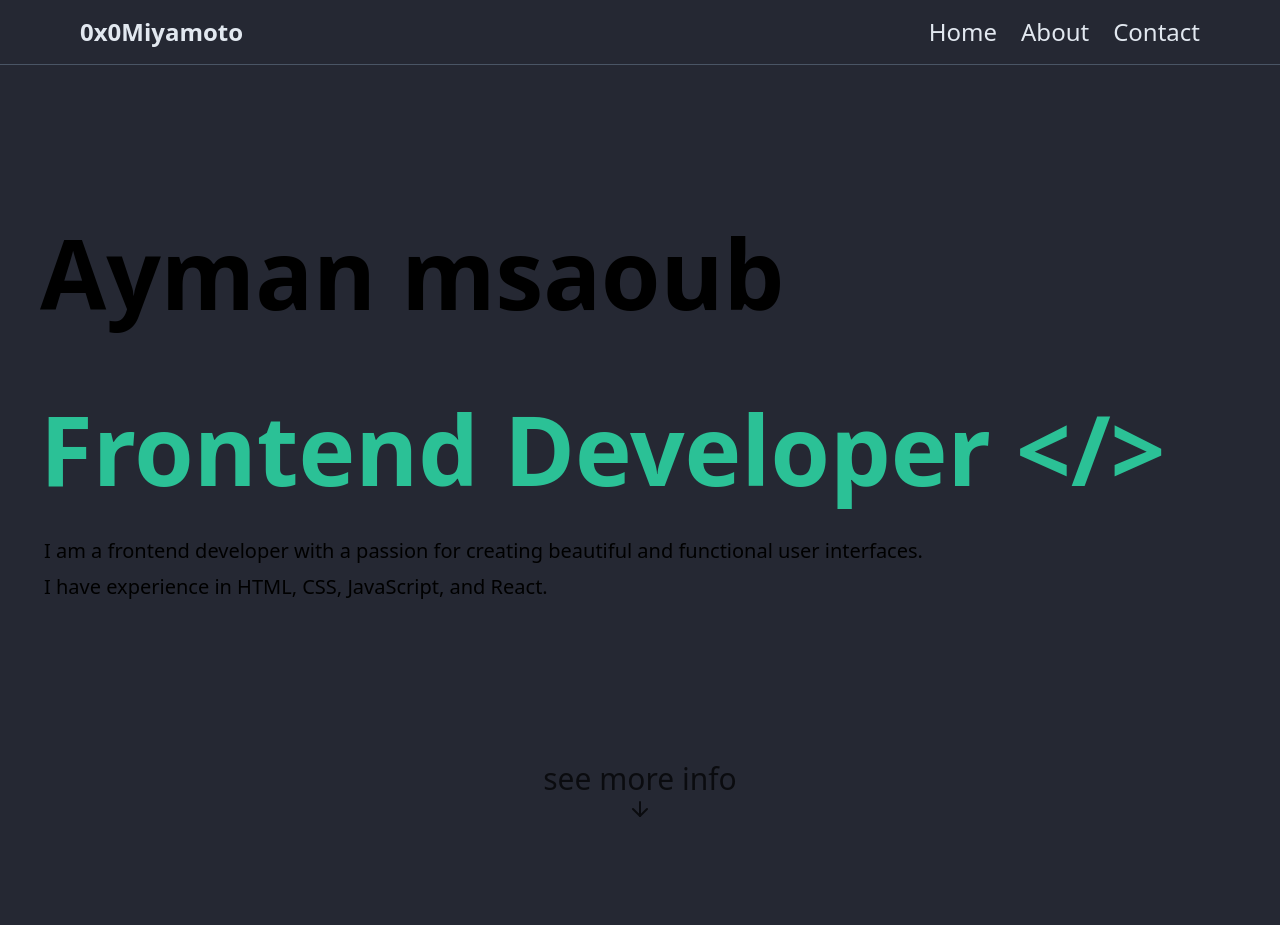
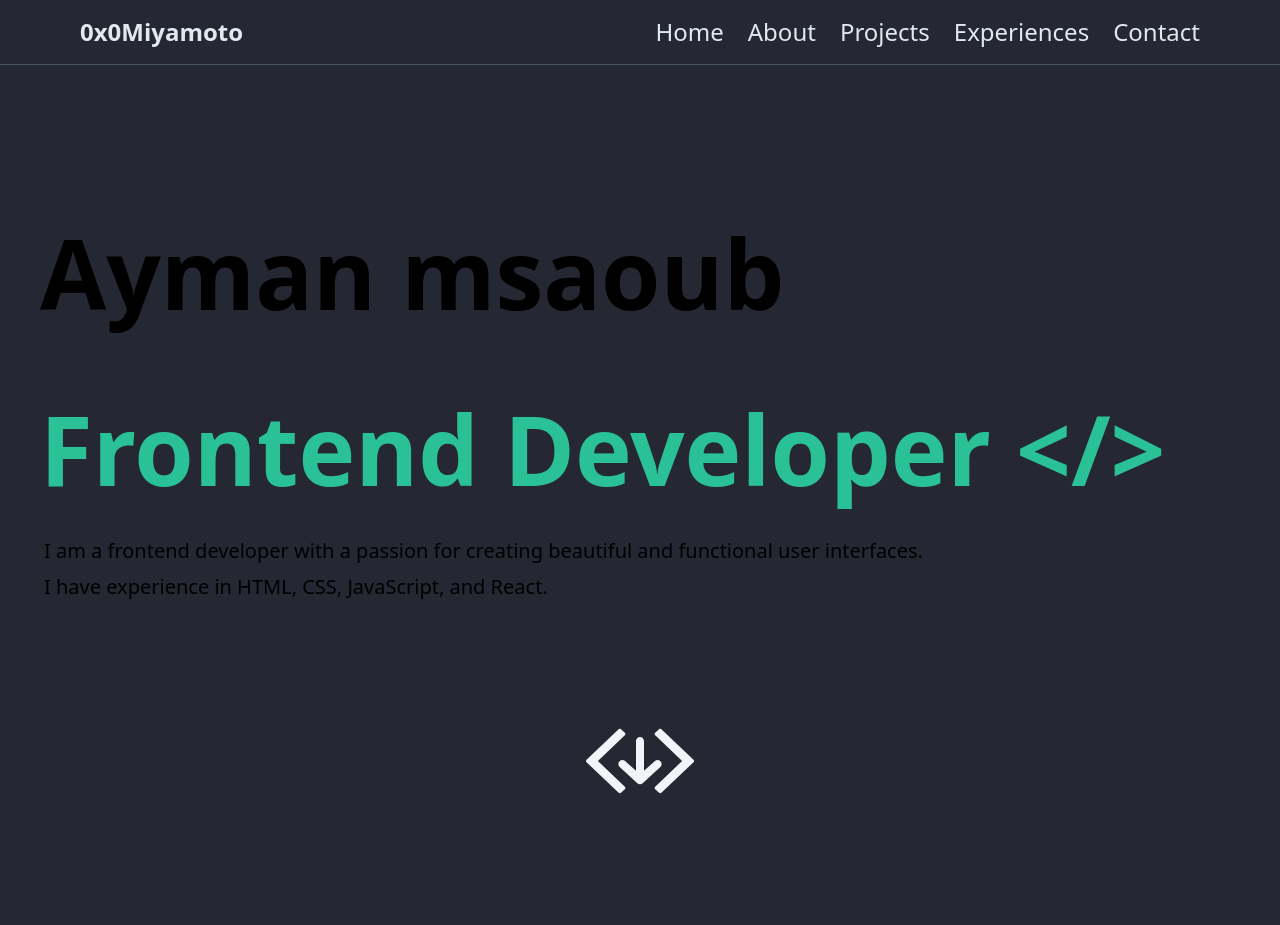
Before and after one commit to msbayman/portfoliov_2.0, a Next.js app in the folder portfolio_v2.0/: page / in a window 1280 px wide. Shown: the top 925 px of the page. Built offline with nearby package versions, Linux system fonts and the light colour scheme.

Commit message:
i added cv and contact

```diff
--- /dev/null
+++ b/portfolio_v2.0/app/components/DrawOutlineButton.tsx
@@ -0,0 +1,23 @@
+import React from 'react'
+
+type DrawOutlineButtonProps = React.ButtonHTMLAttributes<HTMLButtonElement>;
+const DrawOutlineButton: React.FC<DrawOutlineButtonProps> = ({ children, ...rest }) => {
+
+    return (
+
+        <button
+            {...rest}
+            className="group relative text-3xl px-4 py-2 font-medium text-slate-100 transition-colors duration-[400ms] hover:text-[var(--color-accent-dark)] cursor-pointer ">
+            <span>{children}</span>
+            <span className="absolute left-0 top-0 h-[2px] w-0 bg-[var(--color-accent-dark)] transition-all duration-100 group-hover:w-full" />
+            <span className="absolute right-0 top-0 h-0 w-[2px] bg-[var(--color-accent-dark)] transition-all delay-100 duration-100 group-hover:h-full" />
+            <span className="absolute bottom-0 right-0 h-[2px] w-0 bg-[var(--color-accent-dark)] transition-all delay-200 duration-100 group-hover:w-full" />
+            <span className="absolute bottom-0 left-0 h-0 w-[2px] bg-[var(--color-accent-dark)] transition-all delay-300 duration-100 group-hover:h-full" />
+
+        </button>
+
+    );
+
+};
+
+export default DrawOutlineButton
--- a/portfolio_v2.0/app/components/Navbar.tsx
+++ b/portfolio_v2.0/app/components/Navbar.tsx
@@ -12,9 +12,11 @@ export default function Navbar() {
                 <h1 className="font-bold lg:text-2xl">0x0Miyamoto</h1>
                 {/* Desktop Nav */}
                 <ul className="hidden md:flex space-x-6 ">
-                    <li><a href="/" className="hover:text-white lg:text-2xl">Home</a></li>
-                    <li><a href="/about" className="hover:text-white lg:text-2xl">About</a></li>
-                    <li><a href="/contact" className="hover:text-white lg:text-2xl">Contact</a></li>
+                    <li><a href="/" className="hover:text-white md:text-md lg:text-2xl">Home</a></li>
+                    <li><a href="#about" className="hover:text-white md:text-md lg:text-2xl">About</a></li>
+                    <li><a href="#Projects" className="hover:text-white md:text-md lg:text-2xl">Projects</a></li>
+                    <li><a href="#Experiences" className="hover:text-white md:text-md lg:text-2xl">Experiences</a></li>
+                    <li><a href="#Contact" className="hover:text-white md:text-md lg:text-2xl">Contact</a></li>
                 </ul>
 
                 {/* Hamburger Button (Mobile) */}
@@ -33,8 +35,8 @@ export default function Navbar() {
             >
                 <ul className="flex flex-col space-y-6 text-lg">
                     <li><a href="/" onClick={() => setOpen(false)} className="hover:underline">Home</a></li>
-                    <li><a href="/about" onClick={() => setOpen(false)} className="hover:underline">About</a></li>
-                    <li><a href="/contact" onClick={() => setOpen(false)} className="hover:underline">Contact</a></li>
+                    <li><a href="#about" onClick={() => setOpen(false)} className="hover:underline">About</a></li>
+                    <li><a href="#contact" onClick={() => setOpen(false)} className="hover:underline">Contact</a></li>
                 </ul>
             </div>
 
--- a/portfolio_v2.0/app/globals.css
+++ b/portfolio_v2.0/app/globals.css
@@ -15,6 +15,11 @@ html{
   --color-accent: #28c392;
   --color-accent-dark: #2bc196;
   --color-accent-blue: #28385a;
+}
+
+::selection {
+  background-color: #28c392;
+  color: white;
 }
 
 @theme inline {
--- a/portfolio_v2.0/app/page.tsx
+++ b/portfolio_v2.0/app/page.tsx
@@ -6,6 +6,10 @@ import Btn_accent_green from "./components/Btn_accent_green";
 import About from "./sections/About";
 import Projects from "./sections/Projects";
 import Experience from "./sections/Experience";
+import { Contact } from "lucide-react";
+import Contacts from "./sections/contacts";
+import { IoIosCodeDownload, IoMdDownload } from "react-icons/io";
+import DrawOutlineButton from "./components/DrawOutlineButton";
 
 export default function Home() {
   return (
@@ -26,7 +30,16 @@ export default function Home() {
         <p className="text-sm text-[var(--color-text-secondary)] ml-10 mb-10 md:text-xl lg:text-1xl lg:ml-11 lg:mb-20">
           I have experience in HTML, CSS, JavaScript,
           and React.</p>
-        {/* <Btn_accent_green text="Contact Me" /> */}
+        {/* <Btn_accent_green text="resume "  /> */}
+        <div className="flex w-full items-center justify-center">
+
+          <a href="../../public/Ayman_Msaoub_Resume.pdf" download="Ayman_Msaoub_Resume.pdf" className="flex items-center justify-center">
+            <DrawOutlineButton className="flex items-center justify-center ml-30 mb-10">
+              <IoIosCodeDownload className="size-36 " />
+            </DrawOutlineButton>
+
+          </a>
+        </div>
 
         <a href="#about">
           <div className="flex flex-col items-center h-full opacity-70 mt-20 justify-center   mb-10 lg:mb-20 hover:cursor-pointer  transition-all duration-300 ease-in-out hover:opacity-100">
@@ -43,14 +56,22 @@ export default function Home() {
         <About />
       </div>
 
-      <div id="projects" className="w-full h-fit flex items-center justify-center">
+      <div id="Projects" className="w-full h-fit flex items-center justify-center">
         <Projects />
       </div>
 
-      <div id="expeiences" className="w-full h-fit flex items-center justify-center" >
+      <div id="Experiences" className="w-full h-fit flex items-center justify-center" >
         <Experience
         />
-</div>
+      </div>
+
+
+
+      <div id="Contact" className="w-full h-fit flex items-center justify-center" >
+        <Contacts></Contacts>
+      </div>
+
     </div>
+
   );
 }
--- /dev/null
+++ b/portfolio_v2.0/app/sections/contacts.tsx
@@ -0,0 +1,35 @@
+import React from 'react';
+import { FaGithub, FaLinkedin } from 'react-icons/fa';
+import DrawOutlineButton from '../components/DrawOutlineButton';
+
+const Contacts = () => {
+    return (
+        <div className='flex flex-col items-center mb-20 mt-20 md:mt-80 p-5 w-full'>
+            <h1 className='text-4xl mb-10 md:text-6xl md:mb-20'>Contact</h1>
+            <div className="proj_list flex items-center justify-center gap-30 max-w-2xl w-full">
+
+                <a href="https://github.com/msbayman">
+                    <DrawOutlineButton>
+                        <div className="flex items-center justify-center">
+                    <FaGithub className="mr-2" />
+                        GitHub
+                        </div>
+                    </DrawOutlineButton>
+                </a>
+
+                <a href="https://www.linkedin.com/in/ayman-msaoub/">
+                    <DrawOutlineButton>
+                        <div className="flex items-center justify-center">
+                            <FaLinkedin className="mr-2" />
+                            linkedIn
+                        </div>
+                    </DrawOutlineButton>
+                </a>
+
+
+            </div>
+        </div>
+    );
+};
+
+export default Contacts;
--- a/portfolio_v2.0/package.json
+++ b/portfolio_v2.0/package.json
@@ -12,7 +12,8 @@
     "lucide-react": "^0.511.0",
     "next": "15.3.2",
     "react": "^19.0.0",
-    "react-dom": "^19.0.0"
+    "react-dom": "^19.0.0",
+    "react-icons": "^5.5.0"
   },
   "devDependencies": {
     "@tailwindcss/postcss": "^4",
```
Also changed, not shown: 2 other files (tests, documents, lock files or other folders).
